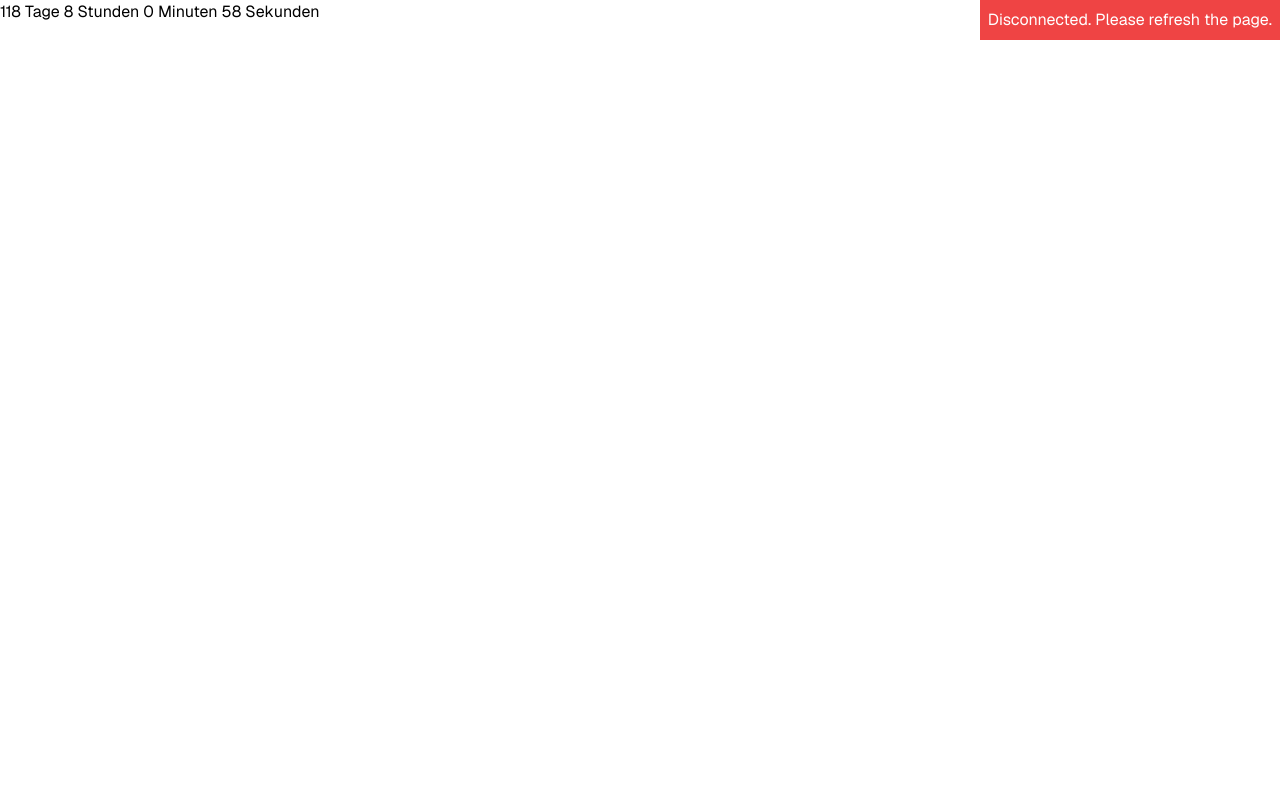
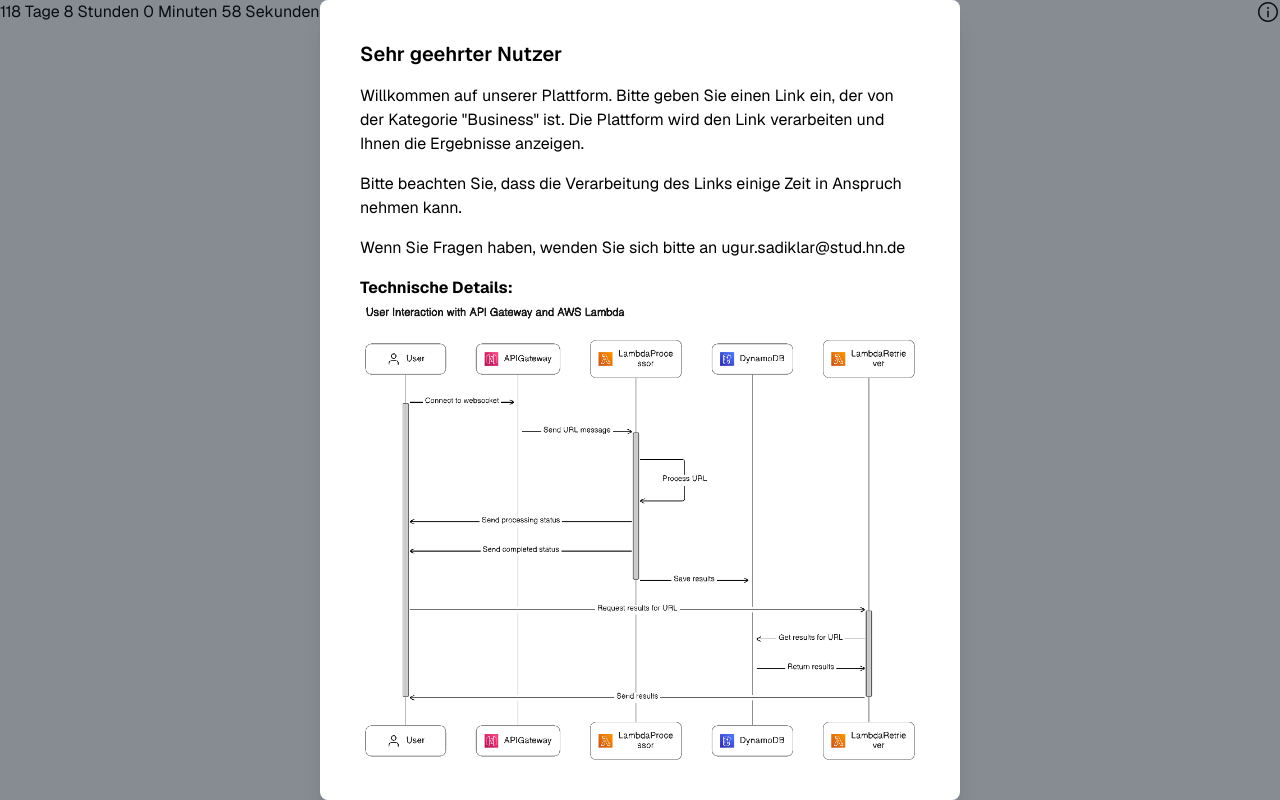
Before and after one commit to ugur-sa/financial-sentiment-analysis, a Next.js app: page / in a window 1280 px wide. Built offline with nearby package versions, Linux system fonts and the light colour scheme; no server answers.

Commit message:
Add Modal

```diff
--- a/app/page.tsx
+++ b/app/page.tsx
@@ -4,6 +4,8 @@ import { useRouter } from 'next/navigation';
 import CountdownDate from '@/components/component/CountdownDate';
 import RequestsTable from '@/components/component/RequestsTable';
 import { Requests } from '@/types/types';
+import Modal from '@/components/component/Modal';
+import { InfoIcon } from '@/components/ui/Icons';
 
 export default function Home() {
 	const [url, setUrl] = useState('');
@@ -11,7 +13,14 @@ export default function Home() {
 	const [isConnected, setIsConnected] = useState(false);
 	const [websocket, setWebsocket] = useState<WebSocket | null>(null);
 	const [requests, setRequests] = useState<Requests[]>([]);
+	// States for Modal
+	const [isOpen, setIsOpen] = useState(true);
+
 	const router = useRouter();
+
+	const onClose = () => {
+		setIsOpen(false);
+	};
 
 	useEffect(() => {
 		const initialRequests = localStorage.getItem('requests');
@@ -207,10 +216,47 @@ export default function Home() {
 
 	return (
 		<>
-			<div className="absolute left-0 top-0">
+			<Modal isOpen={isOpen} onClose={onClose}>
+				<div className="no-scrollbar h-[500px] w-full overflow-y-scroll rounded-lg bg-white p-10 shadow-xl lg:h-[800px] lg:w-1/2">
+					<span className="text-xl font-semibold">Sehr geehrter Nutzer</span>
+					<p className="mt-4">
+						Willkommen auf unserer Plattform. Bitte geben Sie einen Link ein,
+						der von der Kategorie &quot;Business&quot; ist. Die Plattform wird
+						den Link verarbeiten und Ihnen die Ergebnisse anzeigen.
+					</p>
+					<p className="mt-4">
+						Bitte beachten Sie, dass die Verarbeitung des Links einige Zeit in
+						Anspruch nehmen kann.
+					</p>
+					<p className="mt-4">
+						Wenn Sie Fragen haben, wenden Sie sich bitte an{' '}
+						<a href="mailto:ugur.sadiklar@stud.hn.de">
+							ugur.sadiklar@stud.hn.de
+						</a>
+					</p>
+					<p className="mt-4">
+						<strong>Technische Details:</strong>
+					</p>
+					<img src="images/aws_diagram_2.png" />
+
+					<button
+						onClick={onClose}
+						className="mt-10 w-full rounded-lg bg-black p-2 text-center font-semibold text-white hover:bg-zinc-800"
+					>
+						Verstanden
+					</button>
+				</div>
+			</Modal>
+
+			<header className="mb-20">
+				<div className="flex items-center justify-between">
 					<CountdownDate targetDate="2024-06-01T01:00:00" />
+					<button className="" onClick={() => setIsOpen(true)}>
+						<InfoIcon />
+					</button>
 				</div>
-			<div className="absolute right-0 top-0">
+			</header>
+			{/* <div className="absolute right-0 top-0">
 					{isConnected ? (
 						<div className="bg-green-500 p-2 text-center text-white">
 							Connected
@@ -220,10 +266,10 @@ export default function Home() {
 							Disconnected. Please refresh the page.
 						</div>
 					)}
-			</div>
+				</div> */}
 			{isConnected && (
-				<div className="flex h-full flex-col items-center justify-center gap-10">
-					<div className="h-[350px] w-[500px] rounded-md border border-gray-300 p-12 shadow-md">
+				<div className="flex h-fit flex-col items-center justify-center gap-10 overflow-x-hidden">
+					<div className="rounded-md border border-gray-300 p-12 shadow-md lg:h-[350px] lg:w-[500px]">
 						<div>
 							<div className="flex items-center justify-between">
 								<p className="text-3xl font-bold">Link Input</p>
@@ -259,7 +305,7 @@ export default function Home() {
 							</button>
 						</div>
 					</div>
-					{requests.length > 0 && <RequestsTable requests={requests} />}
+					<RequestsTable requests={requests} />
 				</div>
 			)}
 		</>
--- /dev/null
+++ b/components/component/Modal.tsx
@@ -0,0 +1,28 @@
+import React, { useState } from 'react';
+
+interface ModalProps {
+	isOpen: boolean;
+	onClose: () => void;
+	children?: React.ReactNode;
+}
+
+const Modal: React.FC<ModalProps> = ({ isOpen, onClose, children }) => {
+	const handleClose = () => {
+		onClose();
+	};
+
+	return (
+		<>
+			{isOpen && (
+				<div className="fixed inset-0 z-50 flex flex-col items-center justify-center bg-gray-900 bg-opacity-50">
+					{children}
+					{/* <button className="close-button" onClick={handleClose}>
+						Close
+					</button> */}
+				</div>
+			)}
+		</>
+	);
+};
+
+export default Modal;
--- a/components/ui/Icons.tsx
+++ b/components/ui/Icons.tsx
@@ -61,3 +61,15 @@ export const FailedIcon = (props: SVGProps<SVGSVGElement>) => (
 		/>
 	</svg>
 );
+
+export const InfoIcon = (props: SVGProps<SVGSVGElement>) => (
+	<svg
+		xmlns="http://www.w3.org/2000/svg"
+		width="24" // Neue Breite
+		height="24" // Neue Höhe
+		viewBox="0 0 48 48" // Stelle sicher, dass die viewBox dem Original-SVG entspricht
+		{...props}
+	>
+		<path d="M24 4C12.972 4 4 12.972 4 24s8.972 20 20 20 20-8.972 20-20S35.028 4 24 4zm0 3c9.407 0 17 7.593 17 17s-7.593 17-17 17S7 33.407 7 24 14.593 7 24 7zm0 7a2 2 0 0 0 0 4 2 2 0 0 0 0-4zm-.023 6.979A1.5 1.5 0 0 0 22.5 22.5v11a1.5 1.5 0 1 0 3 0v-11a1.5 1.5 0 0 0-1.523-1.521z" />
+	</svg>
+);
```
Also changed, not shown: public/images/aws_diagram.png (added), public/images/aws_diagram_2.png (added). Lines whose indentation alone changed are shown as unchanged.
